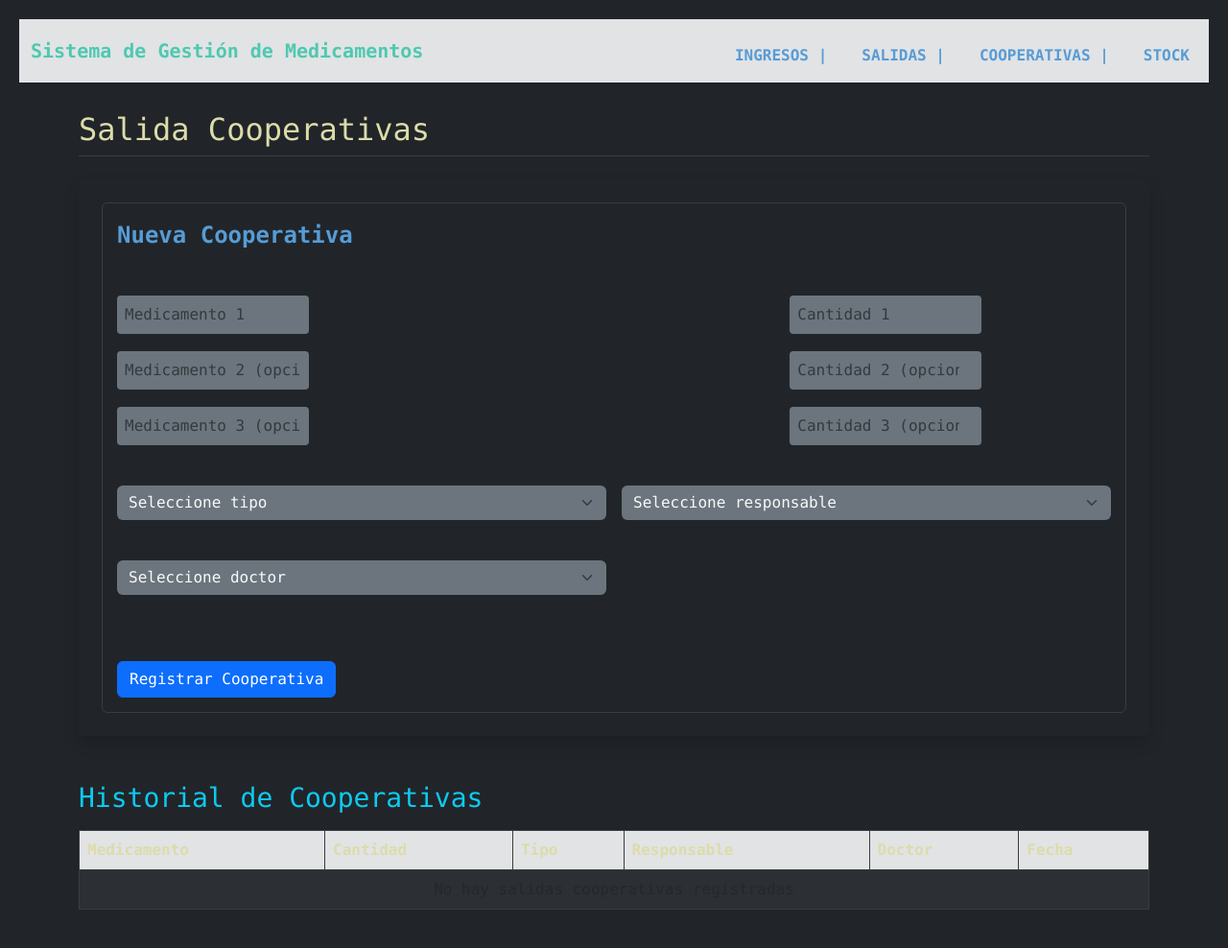
After one commit to NicolasAndresCL/farmacia-flask, a Flask app: page /cooperativas/ in a window 1280 px wide. The commit adds this page. Shown: the whole page at 96% size. Run offline with Flask 3, Linux system fonts and the light colour scheme.

Commit message:
Integración módulo Cooperativas: - Nuevo blueprint routes/cooperativas.py con lógica de registro y actualización de stock - Modelo Cooperativa agregado en models.py - Template cooperativas.html creado con formulario y tabla de historial - Navbar en base.html actualizado con enlace a Cooperativas - home.html refactorizado con botón Cooperativas en la pantalla inicial - style.css extendido con estilos específicos para sección Cooperativas (colores, inputs, legend)

```diff
--- a/app.py
+++ b/app.py
@@ -4,18 +4,20 @@ from models import db
 from routes.ingresos import ingresos_bp
 from routes.salidas import salidas_bp
 from routes.stock import stock_bp
+from routes.cooperativas import cooperativas_bp   # 🔥 nuevo blueprint
 from flasgger import Swagger
 
 app = Flask(__name__)
 
+# Configuración Swagger
 swagger_config = {
     "headers": [],
     "specs": [
         {
             "endpoint": 'apispec_1',
             "route": '/apispec_1.json',
-            "rule_filter": lambda rule: True,  # Muestra todas las reglas
-            "model_filter": lambda tag: True,  # Muestra todos los modelos
+            "rule_filter": lambda rule: True,   # Muestra todas las reglas
+            "model_filter": lambda tag: True,   # Muestra todos los modelos
         }
     ],
     "title": "Inventario Penitenciario API",
@@ -29,24 +31,27 @@ swagger_config = {
 
 Swagger(app, config=swagger_config)
 
-# ... tus rutas van aquí
-
-# Ruta absoluta para evitar problemas
+# Configuración base de datos
 db_path = os.path.join(os.path.dirname(__file__), "instance", "farmacia.db")
 app.config['SQLALCHEMY_DATABASE_URI'] = f"sqlite:///{db_path}"
 app.config['SQLALCHEMY_TRACK_MODIFICATIONS'] = False
 
 db.init_app(app)
 
+# Ruta principal
 @app.route("/")
 def home():
     return render_template("home.html")
 
-
-
+# Registro de blueprints
 app.register_blueprint(ingresos_bp)
 app.register_blueprint(salidas_bp)
 app.register_blueprint(stock_bp)
+app.register_blueprint(cooperativas_bp)   # 🔥 nuevo módulo
+
+with app.app_context():
+    db.create_all()
+
 
 if __name__ == "__main__":
     app.run(debug=True)
--- /dev/null
+++ b/routes/cooperativas.py
@@ -0,0 +1,46 @@
+from flask import Blueprint, render_template, request, redirect, url_for
+from datetime import datetime
+from models import db, Cooperativa
+from routes.stock import actualizar_stock  # reutilizamos tu función
+
+cooperativas_bp = Blueprint("cooperativas", __name__, url_prefix="/cooperativas")
+
+RESPONSABLES = {
+    "fin de semana": ["Tens Nicolás", "Tens Barbara"],
+    "dental": ["Dr Galvez", "Dr Aguilera"],
+    "semanal": ["Tens Maka", "Tens Veronica", "Tens Syndy"],
+    "especial": ["Tens Nicolás", "Tens Barbara", "Tens Maka", "Tens Veronica", "Tens Syndy"]  # puedes ajustar
+}
+
+DOCTORES = ["Dr Franco", "Dr Consuegra", "Dr Segovia", "Dr Galvez", "Dr Aguilera"]
+
+@cooperativas_bp.route("/", methods=["GET", "POST"])
+def index_cooperativas():
+    if request.method == "POST":
+        tipo = request.form["tipo"]
+        responsable = request.form["responsable"]
+        doctor = request.form["doctor"]
+        fecha = datetime.now().strftime("%Y-%m-%d %H:%M")
+
+        # Procesar hasta 3 medicamentos
+        for i in range(1, 4):
+            nombre = request.form.get(f"medicamento{i}")
+            cantidad = request.form.get(f"cantidad{i}")
+            if nombre and cantidad:
+                coop = Cooperativa(
+                    medicamento=nombre,
+                    cantidad=int(cantidad),
+                    tipo=tipo,
+                    responsable=responsable,
+                    doctor=doctor,
+                    fecha=fecha
+                )
+                db.session.add(coop)
+                actualizar_stock(nombre, int(cantidad), operacion="salida")
+
+        db.session.commit()
+        return redirect(url_for("cooperativas.index_cooperativas"))
+
+    cooperativas = Cooperativa.query.all()
+    return render_template("cooperativas.html", cooperativas=cooperativas,
+                           responsables=RESPONSABLES, doctores=DOCTORES)
--- a/static/style.css
+++ b/static/style.css
@@ -118,6 +118,7 @@ button:hover, .nav-button:hover {
 .ingresos h2, .ingresos th { color: var(--orange); }
 .salidas h2, .salidas th { color: var(--blue); }
 .stock h2, .stock th { color: var(--cyan); }
+.cooperativas h2, .cooperativas th { color: var(--yellow); } /* 🔥 nuevo */
 
 /* ℹ️ Etiquetas informativas */
 .info-label {
@@ -152,58 +153,56 @@ nav li a:hover {
 }
 
 /* Encabezados principales por sección */
-.ingresos h2 {
-    color: #dcdcaa !important; /* amarillo VS Code */
+.ingresos h2 { color: #dcdcaa !important; }
+.salidas h2 { color: #dcdcaa !important; }
+.stock h2 { color: #4ec9b0 !important; }
+.cooperativas h2 { color: #dcdcaa !important; } /* amarillo VS Code */
+
+/* Legends diferenciados */
+.ingresos legend { color: #d16969 !important; }
+.salidas legend { color: #d16969 !important; }
+.cooperativas legend { color: #569cd6 !important; } /* azul VS Code */
+
+/* Navbar */
+.navbar-custom {
+    background-color: #e2e3e5;
+}
+.navbar-custom .nav-link {
+    color: var(--blue) !important;
+}
+.navbar-custom .nav-link:hover {
+    color: #dcdcaa !important;
+}
+.navbar-custom .navbar-brand {
+    color: #4ec9b0 !important;
 }
 
-.salidas h2 {
-    color: #dcdcaa !important; /* amarillo VS Code */
-}
-
-.stock h2 {
-    color: #4ec9b0 !important; /* verde azulado VS Code */
-}
-
-.ingresos legend {
-    color: #d16969 !important; /* rojo anaranjado VS Code */
-}
-.salidas legend {
-    color: #d16969 !important; /* rojo anaranjado VS Code */
-}
-
-.navbar-custom {
-    background-color: #e2e3e5; /* azul estilo VS Code */
-}
-
-.navbar-custom .nav-link {
-    color: var(--blue) !important; /* celeste VS Code */
-}
-
-.navbar-custom .nav-link:hover {
-    color: #dcdcaa !important; /* amarillo al pasar el mouse */
-}
-
-.navbar-custom .navbar-brand {
-    color: #4ec9b0 !important; /* verde azulado VS Code */
-}
-
+/* Inputs personalizados */
 .input-medicamento {
     width: 100% !important;
-    max-width: 500px !important; /* o el valor que prefieras */
+    max-width: 500px !important;
 }
 .input-cantidad {
     width: 50% !important;
-    max-width: 150px !important; /* o el valor que prefieras */
+    max-width: 150px !important;
 }
 .input-responsable {
     width: 100% !important;
-    max-width: 300px !important; /* o el valor que prefieras */
+    max-width: 300px !important;
 }
 .input-paciente {
     width: 100% !important;
-    max-width: 300px !important; /* o el valor que prefieras */
+    max-width: 300px !important;
 }
 .input-modulo {
     width: 100% !important;
-    max-width: 100px !important; /* o el valor que prefieras */
+    max-width: 100px !important;
 }
+.input-doctor {
+    width: 100% !important;
+    max-width: 300px !important; /* 🔥 nuevo para cooperativas */
+}
+.input-tipo {
+    width: 100% !important;
+    max-width: 200px !important; /* 🔥 nuevo para cooperativas */
+}
--- a/templates/base.html
+++ b/templates/base.html
@@ -5,7 +5,7 @@
     <title>{% block title %}Sistema de Medicamentos{% endblock %}</title>
     <!-- Bootstrap CSS desde CDN -->
     <link href="https://cdn.jsdelivr.net/npm/bootstrap@5.3.2/dist/css/bootstrap.min.css" rel="stylesheet">
-    <!-- Tu CSS personalizado -->
+    <!-- CSS personalizado -->
     <link rel="stylesheet" href="{{ url_for('static', filename='style.css') }}">
 </head>
 <body class="bg-dark text-light">
@@ -14,17 +14,25 @@
     <header>
         <nav class="navbar navbar-expand-lg navbar-dark navbar-custom shadow-sm">
             <div class="container-fluid">
-                <a class="navbar-brand text-light fw-bold" href="#">Sistema de Gestión de Medicamentos</a>
+                <a class="navbar-brand fw-bold text-light" href="#">Sistema de Gestión de Medicamentos</a>
                 <button class="navbar-toggler" type="button" data-bs-toggle="collapse" data-bs-target="#navbarMedicamentos" aria-controls="navbarMedicamentos" aria-expanded="false" aria-label="Toggle navigation">
                     <span class="navbar-toggler-icon"></span>
                 </button>
 
                 <div class="collapse navbar-collapse" id="navbarMedicamentos">
                     <ul class="navbar-nav ms-auto mb-2 mb-lg-0">
-                        <!-- <li class="nav-item"><a class="nav-link" href="{{ url_for('home') }}">Inicio</a></li> -->
-                        <li class="nav-item"><a class="nav-link text-danger fw-bold" href="{{ url_for('ingresos.index_ingresos') }}">INGRESOS |</a></li>
-                        <li class="nav-item"><a class="nav-link text-primary fw-bold" href="{{ url_for('salidas.index_salidas') }}">SALIDAS |</a></li>
-                        <li class="nav-item"><a class="nav-link text-success fw-bold" href="{{ url_for('stock.index_stock') }}">STOCK |</a></li>
+                        <li class="nav-item">
+                            <a class="nav-link text-danger fw-bold" href="{{ url_for('ingresos.index_ingresos') }}">INGRESOS |</a>
+                        </li>
+                        <li class="nav-item">
+                            <a class="nav-link text-primary fw-bold" href="{{ url_for('salidas.index_salidas') }}">SALIDAS |</a>
+                        </li>
+                        <li class="nav-item">
+                            <a class="nav-link text-warning fw-bold" href="{{ url_for('cooperativas.index_cooperativas') }}">COOPERATIVAS |</a>
+                        </li>
+                        <li class="nav-item">
+                            <a class="nav-link text-success fw-bold" href="{{ url_for('stock.index_stock') }}">STOCK</a>
+                        </li>
                     </ul>
                 </div>
             </div>
--- /dev/null
+++ b/templates/cooperativas.html
@@ -0,0 +1,108 @@
+{% extends "base.html" %}
+{% block title %}Salidas Cooperativas{% endblock %}
+
+{% block content %}
+<section class="form-section cooperativas">
+    <h2 class="text-info mb-4">Salida Cooperativas</h2>
+
+    <form method="post" class="bg-dark p-4 rounded shadow">
+        <fieldset>
+            <legend class="text-light mb-4">Nueva Cooperativa</legend>
+
+            <!-- Medicamentos (1 a 3) -->
+            {% for i in range(1,4) %}
+            <div class="row g-3 mb-2">
+                <div class="col-md-8">
+                    <input type="text" name="medicamento{{ i }}" class="form-control bg-secondary text-light border-0" placeholder="Medicamento {{ i }}{% if i > 1 %} (opcional){% endif %}">
+                </div>
+                <div class="col-md-4">
+                    <input type="number" name="cantidad{{ i }}" class="form-control bg-secondary text-light border-0" placeholder="Cantidad {{ i }}{% if i > 1 %} (opcional){% endif %}" min="1">
+                </div>
+            </div>
+            {% endfor %}
+
+            <!-- Tipo de cooperativa -->
+            <div class="row g-3 mt-3">
+                <div class="col-md-6">
+                    <select name="tipo" class="form-select bg-secondary text-light border-0" required onchange="updateResponsables(this.value)">
+                        <option value="" disabled selected>Seleccione tipo</option>
+                        {% for tipo in responsables.keys() %}
+                            <option value="{{ tipo }}">{{ tipo }}</option>
+                        {% endfor %}
+                    </select>
+                </div>
+                <div class="col-md-6">
+                    <select name="responsable" id="responsableSelect" class="form-select bg-secondary text-light border-0" required>
+                        <option value="" disabled selected>Seleccione responsable</option>
+                    </select>
+                </div>
+            </div>
+
+            <!-- Doctor -->
+            <div class="row g-3 mt-3">
+                <div class="col-md-6">
+                    <select name="doctor" class="form-select bg-secondary text-light border-0" required>
+                        <option value="" disabled selected>Seleccione doctor</option>
+                        {% for d in doctores %}
+                            <option value="{{ d }}">{{ d }}</option>
+                        {% endfor %}
+                    </select>
+                </div>
+            </div>
+
+            <p class="info-label text-muted mt-3">La fecha y hora actual se registrarán automáticamente</p>
+
+            <div class="mt-3">
+                <button type="submit" class="btn btn-primary">Registrar Cooperativa</button>
+            </div>
+        </fieldset>
+    </form>
+
+    <!-- Historial -->
+    <h3 class="mt-5 text-info">Historial de Cooperativas</h3>
+    <table class="table table-dark table-striped table-hover mt-3">
+        <thead class="table-secondary text-dark">
+            <tr>
+                <th>Medicamento</th>
+                <th>Cantidad</th>
+                <th>Tipo</th>
+                <th>Responsable</th>
+                <th>Doctor</th>
+                <th>Fecha</th>
+            </tr>
+        </thead>
+        <tbody>
+            {% for c in cooperativas %}
+            <tr>
+                <td>{{ c.medicamento }}</td>
+                <td>{{ c.cantidad }}</td>
+                <td>{{ c.tipo }}</td>
+                <td>{{ c.responsable }}</td>
+                <td>{{ c.doctor }}</td>
+                <td>{{ c.fecha }}</td>
+            </tr>
+            {% else %}
+            <tr>
+                <td colspan="6" class="text-center text-muted">No hay salidas cooperativas registradas</td>
+            </tr>
+            {% endfor %}
+        </tbody>
+    </table>
+</section>
+
+<script>
+function updateResponsables(tipo) {
+    const responsables = {{ responsables|tojson }};
+    const select = document.getElementById("responsableSelect");
+    select.innerHTML = '<option value="" disabled selected>Seleccione responsable</option>';
+    if (responsables[tipo]) {
+        responsables[tipo].forEach(r => {
+            const opt = document.createElement("option");
+            opt.value = r;
+            opt.textContent = r;
+            select.appendChild(opt);
+        });
+    }
+}
+</script>
+{% endblock %}
```
Also changed, not shown: models.py (+9 -0 lines), templates/home.html (+7 -6 lines).
